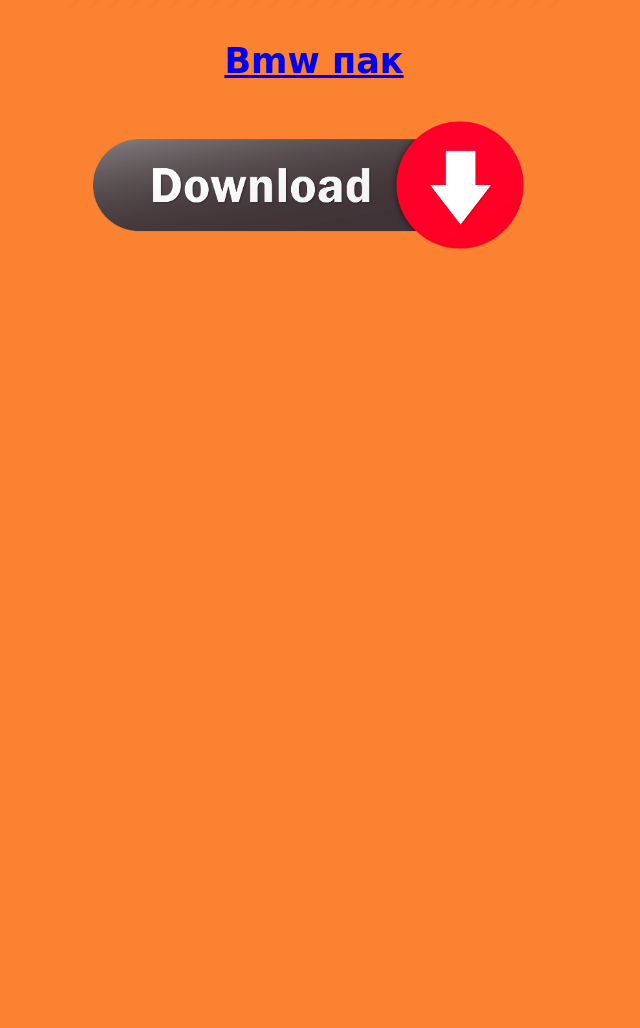
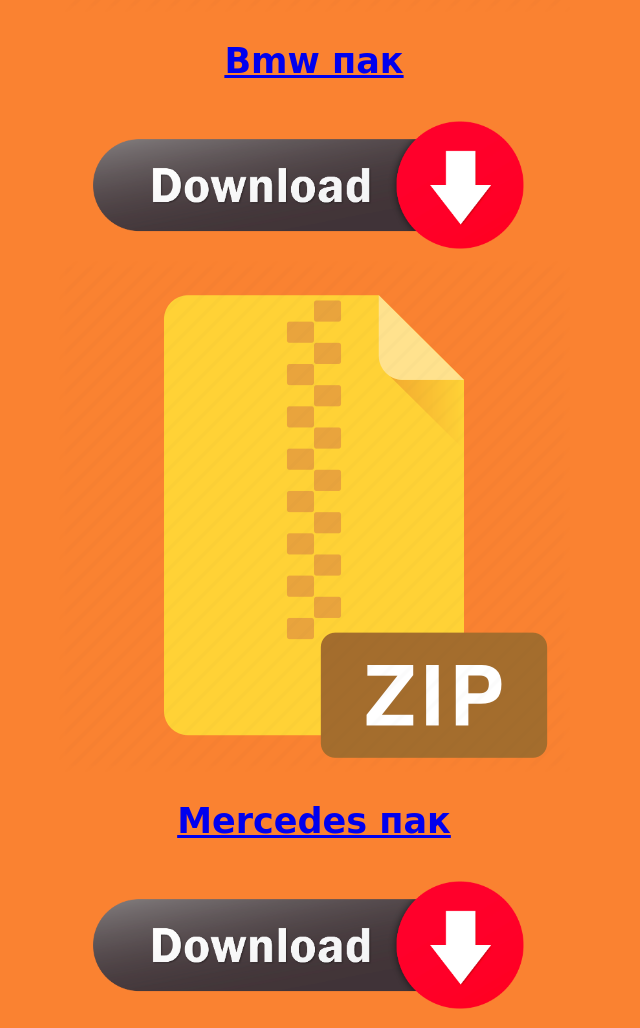
Before and after one commit to Arkadii-bit/Walgic, a plain HTML site: page index2.html in a window 1280 px wide. Shown: the part 1444-2472 px from the top of the page, without its empty margins (326-966 px from the left). Before the commit the page ends 1712 px from the top, so only its background shows below. Drawn offline with Linux system fonts and the light colour scheme; a web font is replaced by a local one.

Commit message:
first commit

```diff
--- a/index2.html
+++ b/index2.html
@@ -69,6 +69,17 @@ border-radius:  15px;
 
 </center>
 
+
+<center>
+<img src="04-512.png">
+<h2>
+  Mercedes пак
+</h2>
+</center>
+<center>
+    <a href="Mercedes пак.zip"><img src="4.png" height="150">
+</center>
+
 </article>
 
 
```
